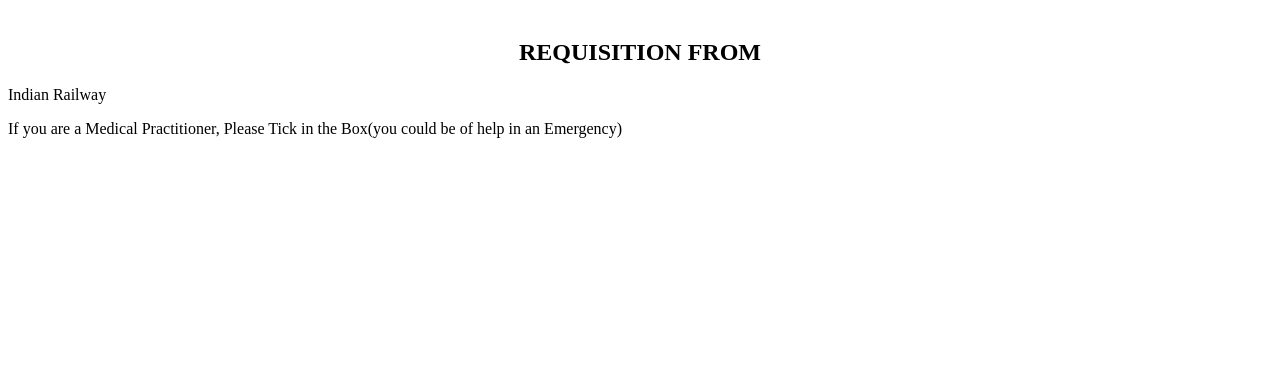
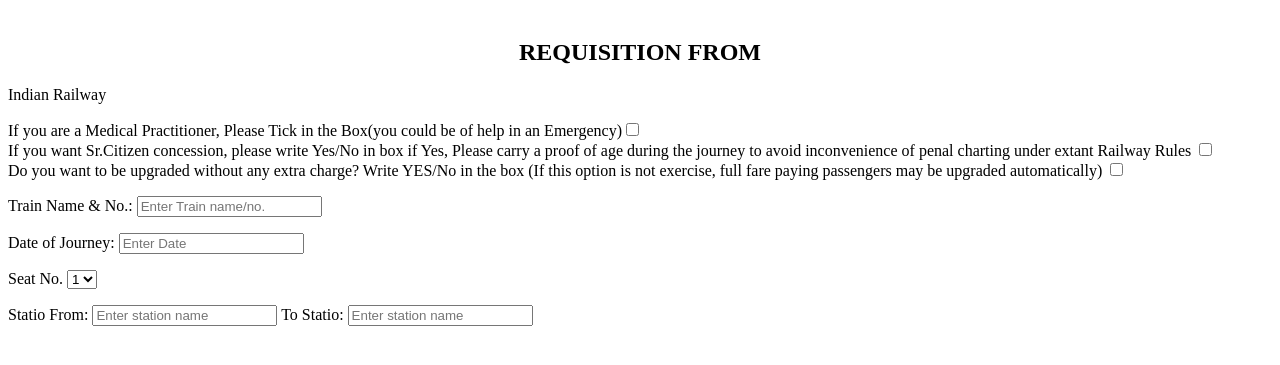
Before and after one commit to 96085/railway_ticket_form, a plain HTML site: page index.html in a window 1280 px wide. Shown: the part 79-444 px from the top of the page. Drawn offline with Linux system fonts and the light colour scheme.

Commit message:
added some box to fill by traveller

```diff
--- a/index.html
+++ b/index.html
@@ -11,6 +11,38 @@
     <h2>REQUISITION FROM</h2>
     </center>
     <p>Indian Railway</p>
-    <p>If you are a Medical Practitioner, Please Tick in the Box(you could be of help in an Emergency)</p>
+    <div>If you are a Medical Practitioner, Please Tick in the Box(you could be of help in an Emergency)<input type="checkbox" value="yes"></div>
+    <div>If you want Sr.Citizen concession, please write Yes/No in box if Yes, Please carry a proof of
+        age during the journey to avoid inconvenience of penal charting under extant Railway Rules <input type="checkbox" value="yes">
+    </div>
+    <div>Do you want to be upgraded without any extra charge? Write YES/No in the box (If this option
+        is not exercise, full fare paying passengers may be upgraded automatically) <input type="checkbox">
+    </div>
+    <p>
+        <label for="trainname">Train Name & No.:</label>
+        <input type="text" id="trainname" name="trainname" placeholder="Enter Train name/no." required >
+    </p>
+        <label for="dateofjourney">Date of Journey:</label>
+        <input type="text" id="dateofjourney" name="dateofjourney" placeholder="Enter Date" required >
+    <p>
+    <p>
+        <label for="seatno">Seat No.</label>
+        <select name="seat" id="seatno">
+            <option value="1">1</option>
+            <option value="2">2</option>
+            <option value="3">3</option>
+            <option value="4">4</option>
+            <option value="5">5</option>
+            <option value="6">6</option>
+        </select>
+    </p>
+    <p>
+        <label for="stationfrom">Statio From:</label>
+        <input type="text" id="stationfrom" name="stationfrom" placeholder="Enter station name" required >
+        <label for="tostation">To Statio:</label>
+        <input type="text" id="tostation" name="tostation" placeholder="Enter station name" required >
+    </p>
+
+
 </body>
 </html>
```
